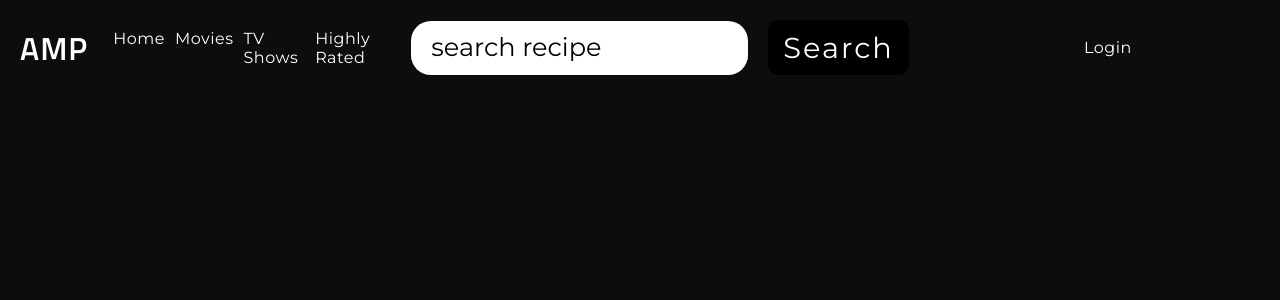
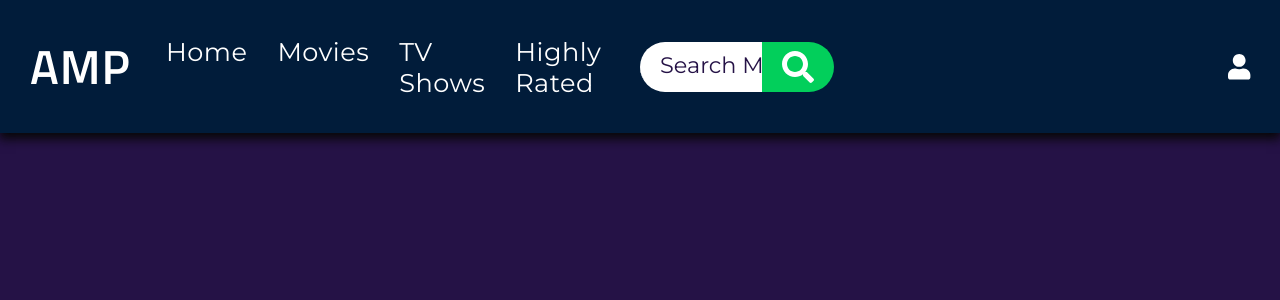
Before and after one commit to ilyris/AMP-A-Movie-Project-, a React (Create React App) app: page / in a window 1280 px wide. Shown: the top 300 px of the page. Built offline with nearby package versions, Linux system fonts and the light colour scheme.

Commit message:
styled up the navigation menu to be not such an eye sore

```diff
--- a/package.json
+++ b/package.json
@@ -3,6 +3,9 @@
   "version": "0.1.0",
   "private": true,
   "dependencies": {
+    "@fortawesome/fontawesome-svg-core": "^1.2.19",
+    "@fortawesome/free-solid-svg-icons": "^5.9.0",
+    "@fortawesome/react-fontawesome": "^0.1.4",
     "react": "^16.8.6",
     "react-dom": "^16.8.6",
     "react-router-dom": "^5.0.1",
--- a/src/App.css
+++ b/src/App.css
@@ -17,18 +17,25 @@ h6 {
 html {
     height:100%;
 }
+a {
+    text-decoration: none;
+    transition: all ease-in-out 120ms;
+}
+a:hover,
+a:hover h2 {
+    color: #02cf5b;
+}
 
 body {
     font-size: 10px;
     width: 100%;
-    background: rgb(13, 13, 13);
+    background: #251246;
     background-repeat: no-repeat;
 }
 input::placeholder {
-    color: #000;
+    color: #251246;
 }
 button:hover {
     cursor: pointer;
-    background-color: #ffbc00;
-    color: rgb(0, 0, 0);
+    color: #251246;
 }
--- a/src/components/Details.js
+++ b/src/components/Details.js
@@ -5,7 +5,7 @@ import Navigation from './Navigation';
 
 
 const Details = ({match, location}) =>  {
-    const {title, overview, release_date ,poster_path, popularity,backdrop_path} = location.state.moviesArray;
+    const {title, overview, release_date ,poster_path, vote_average,backdrop_path} = location.state.moviesArray;
     const posterImageURL = `https://image.tmdb.org/t/p/original${poster_path}`;
     const backDropImage = `https://image.tmdb.org/t/p/original${backdrop_path}`
     return  (
@@ -13,13 +13,15 @@ const Details = ({match, location}) =>  {
             <Navigation/>
             <HeroSection>
                 <BackDropImage src={backDropImage}></BackDropImage>
-                <BackDropOverlay></BackDropOverlay>
-                <PosterImage src={posterImageURL}></PosterImage>
+                <BackDropImageOverlay></BackDropImageOverlay>
+                <PosterContainerDiv>
+                    <PosterImage src={posterImageURL}></PosterImage>
+                    <MovieDetailsParagraphText><Span>Released: </Span> {release_date}</MovieDetailsParagraphText>
+                    <MovieDetailsParagraphText><Span>Rated: </Span> {vote_average} Stars </MovieDetailsParagraphText>
+                </PosterContainerDiv>
                 <InformationContainer>
                     <H2>{title}</H2>
-                    <ReleaseDate><Span>Details: </Span>{overview}</ReleaseDate>
-                    <ReleaseDate><Span>Released: </Span>{release_date}</ReleaseDate>
-                    <ReleaseDate><Span>Rated: </Span>{popularity}</ReleaseDate>
+                    <MovieDetailsParagraphText><Span>Details: </Span>{overview}</MovieDetailsParagraphText>
                 </InformationContainer>
             </HeroSection>
         </div>
@@ -42,7 +44,7 @@ const BackDropImage = styled.img `
     position: absolute;
     z-index: -1;
 `;
-const BackDropOverlay = styled.div `
+const BackDropImageOverlay = styled.div `
     width: 100%;
     height: 100%;
     position: absolute;
@@ -51,10 +53,16 @@ const BackDropOverlay = styled.div `
 `;
 const PosterImage = styled.img `
     width: 30%;
-    min-width: 640px;
-    height: 80vh;
+    min-width: 500px;
+    height: 60vh;
     max-width: 640px;
+`;
+const PosterContainerDiv = styled.div `
+    display: flex;
+    flex-direction: column;
     margin-left: 200px;
+    width: 40%;
+    justify-content: center;
 `;
 const H2 = styled.h2 `
     font-size: 3.4rem;
@@ -66,14 +74,15 @@ const H2 = styled.h2 `
 const InformationContainer = styled.div`
     height: 80%;
     padding: 0 200px;
+    width: 60%;
 `;
 const Span = styled.span `
     color: #ffbc00;
     font-size: 2rem;
 `;
-const ReleaseDate = styled.p `
+const MovieDetailsParagraphText = styled.p `
     color: #fff;
-    margin: 20px 0;
+    margin: 10px 0;
     font-size: 1.6rem;
     letter-spacing: 1px;
     line-height: 40px;
--- a/src/components/Home.js
+++ b/src/components/Home.js
@@ -64,7 +64,6 @@ export default Home;
 const AppWrapper = styled.div`
   width: 100%;
   box-sizing: border-box;
-  padding: 20px;
   height: 100%;
 `;
 
@@ -73,6 +72,7 @@ const MovieWrapper = styled.div`
   display: flex;
   flex-flow: row wrap;
   align-items: center;
-  justify-content: space-around;
-  margin-top: 50px;
+  justify-content: space-between;
+  margin-top: 40px;
+  padding: 30px 0;
 `;
--- a/src/components/Navigation.js
+++ b/src/components/Navigation.js
@@ -2,6 +2,8 @@ import React from 'react';
 import SearchBox from "./SearchBox";
 import styled from 'styled-components';
 import { Link } from "react-router-dom";
+import { FontAwesomeIcon } from '@fortawesome/react-fontawesome';
+import { faUser } from '@fortawesome/free-solid-svg-icons';
 
 const Navigation = ({searchChange, submitUsersRecipe, handleKeyPress }) => {
     return(
@@ -30,7 +32,7 @@ const Navigation = ({searchChange, submitUsersRecipe, handleKeyPress }) => {
                 handleKeyPress={handleKeyPress}
             />
             <UserAccountLoginContainer>
-                <StyledLink to="/user">Login</StyledLink>
+                <StyledLink to="/user"><FontAwesomeIcon icon={faUser}/></StyledLink>
             </UserAccountLoginContainer>
         </NavigationWrapper>
     );
@@ -41,13 +43,15 @@ const NavigationWrapper = styled.div`
     align-items: center;
     flex-direction: row;
     justify-content: space-evenly;
-    position: fixed;
     top: 0;
     width: 100%;
-    padding: 20px 0;
+    position: relative;
+    padding: 30px;
+    background: #011c3a;
+    box-shadow: 0px 5px 10px 1px #070707;
 `;
 const Title = styled.h1`
-    font-size: 2rem;
+    font-size: 3rem;
     color: #fff;
     text-align: center;
     letter-spacing: 1px;
@@ -60,21 +64,22 @@ const Ul = styled.ul `
 `;
 const Li = styled.li `
     list-style: none;
-    padding: 0 5px;
+    padding: 0 15px;
 `;
 const FirstMenuBlock = styled.div `
     display: flex;
     align-items: center;
-    width: 30%;
+    width: 40%;
+    justify-content: space-between;
 `;
 const UserAccountLoginContainer = styled.div `
     display: flex;
     align-items: center;
-    justify-content: center;
-    width: 30%;
+    justify-content: flex-end;
+    width: 20%;
 `;
 const StyledLink = styled(Link) `
-    font-size: 16px;
+    font-size: 1.6rem;
     letter-spacing: .5px;
     color: #fff;
     text-decoration: none;
--- a/src/components/SearchBox.js
+++ b/src/components/SearchBox.js
@@ -1,12 +1,16 @@
 import React from 'react';
 import styled from 'styled-components';
-
+import { FontAwesomeIcon } from '@fortawesome/react-fontawesome';
+import { faSearch } from '@fortawesome/free-solid-svg-icons';
 
 const SearchBox = ({submitUsersRecipe, searchChange, handleKeyPress}) => {
     return(
         <SearchBoxWrapper>
-            <InputSearchField type="search" placeholder="search recipe" onChange={searchChange} onKeyPress={handleKeyPress}></InputSearchField>
-            <SubmitButton onClick={submitUsersRecipe}>Search</SubmitButton>
+            <SearchForm>
+                <InputSearchField type="search" placeholder="Search Movie or Show" onChange={searchChange} onKeyPress={handleKeyPress}></InputSearchField>
+                <SubmitButton onClick={submitUsersRecipe}><FontAwesomeIcon icon={faSearch}/></SubmitButton>
+            </SearchForm>
+
         </SearchBoxWrapper>
 
     );
@@ -18,31 +22,53 @@ const SearchBoxWrapper = styled.div `
     align-items: center;
     width: 40%;
 `;
+const SearchForm = styled.form `
+    justify-content: center;
+    align-items: center;
+    display: flex;
+    height: 50px;
+    width: 50%;
+    margin: 0 auto;
+`;
 
 const SubmitButton = styled.button `
-    font-size: 1.8rem;
-    color: white;
-    padding: 10px 15px;
+    color: #fff;
     text-align: center;
     letter-spacing: 2px;
-    background-color: #000;
+    background-color: #02cf5b;
     border: none;
     outline: none;
-    margin-left: 20px;
     border-radius: 10px;
     transition: all ease-in-out 300ms;
+    margin-left: 0;
+    right: 50px;
+    font-size: 2rem;
+    height: 100%;
+    position: relative;
+    border-top-left-radius: 0;
+    border-bottom-left-radius: 0;
+    border-top-right-radius: 25px;
+    border-bottom-right-radius: 25px;
+    padding: 0 20px 0 20px;
+    display: flex;
+    align-items: center;
+    justify-content: center;
 `;
 
 const InputSearchField = styled.input `
-    font-size: 1.6rem;
-    padding: 10px;
+    font-size: 1.4rem;
     border: none;
-    border-radius: 20px;
+    border-bottom-left-radius: 25px;
+    border-top-left-radius: 25px;
+    border-top-right-radius: 25px;
+    border-bottom-right-radius: 25px;
     outline: none;
-    background-color: rgb(255, 255, 255);
+    background-color: rgb(255,255,255);
     border-bottom: 3px solid #fff;
     color: #000;
     padding-left: 20px;
+    height: 100%;
+    width: 100%;
 `;
 
 export default SearchBox;
```
Also changed, not shown: src/components/Movie.js (indentation only), 1 other file (tests, documents, lock files or other folders).
